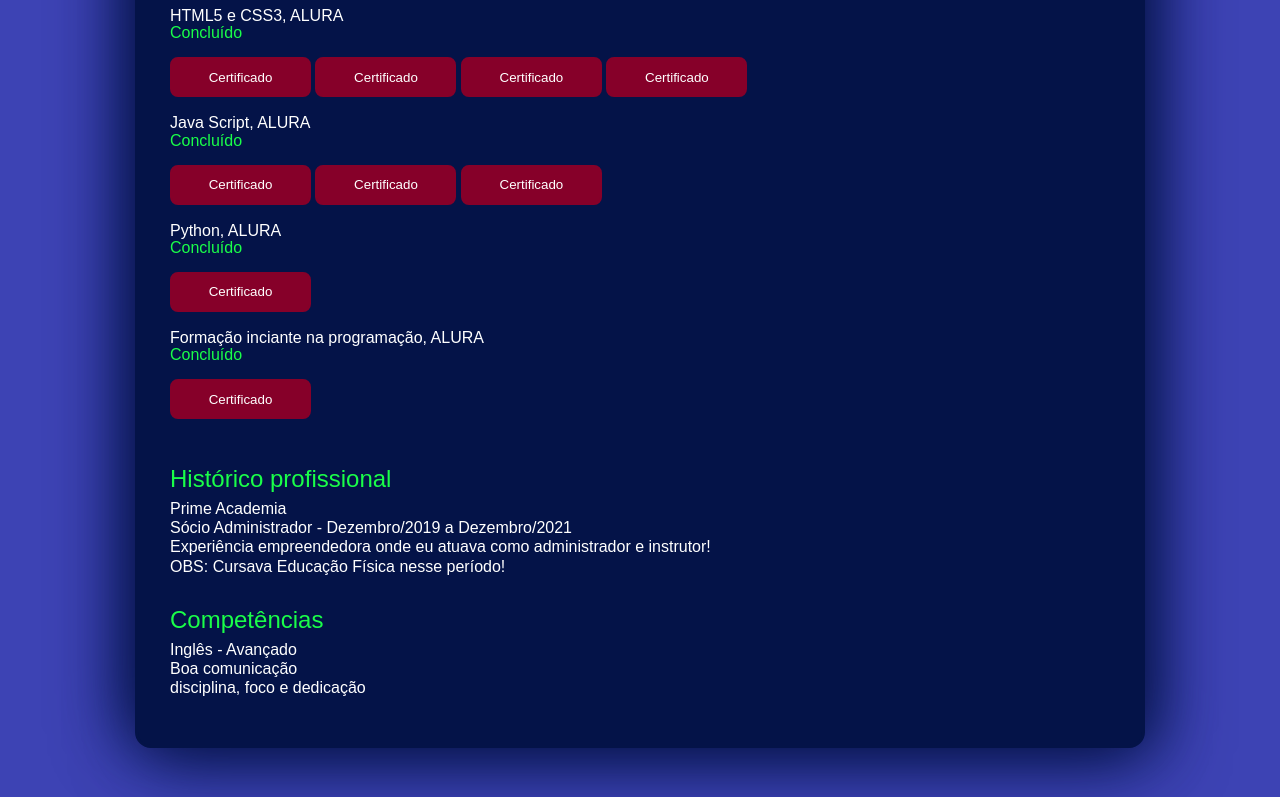
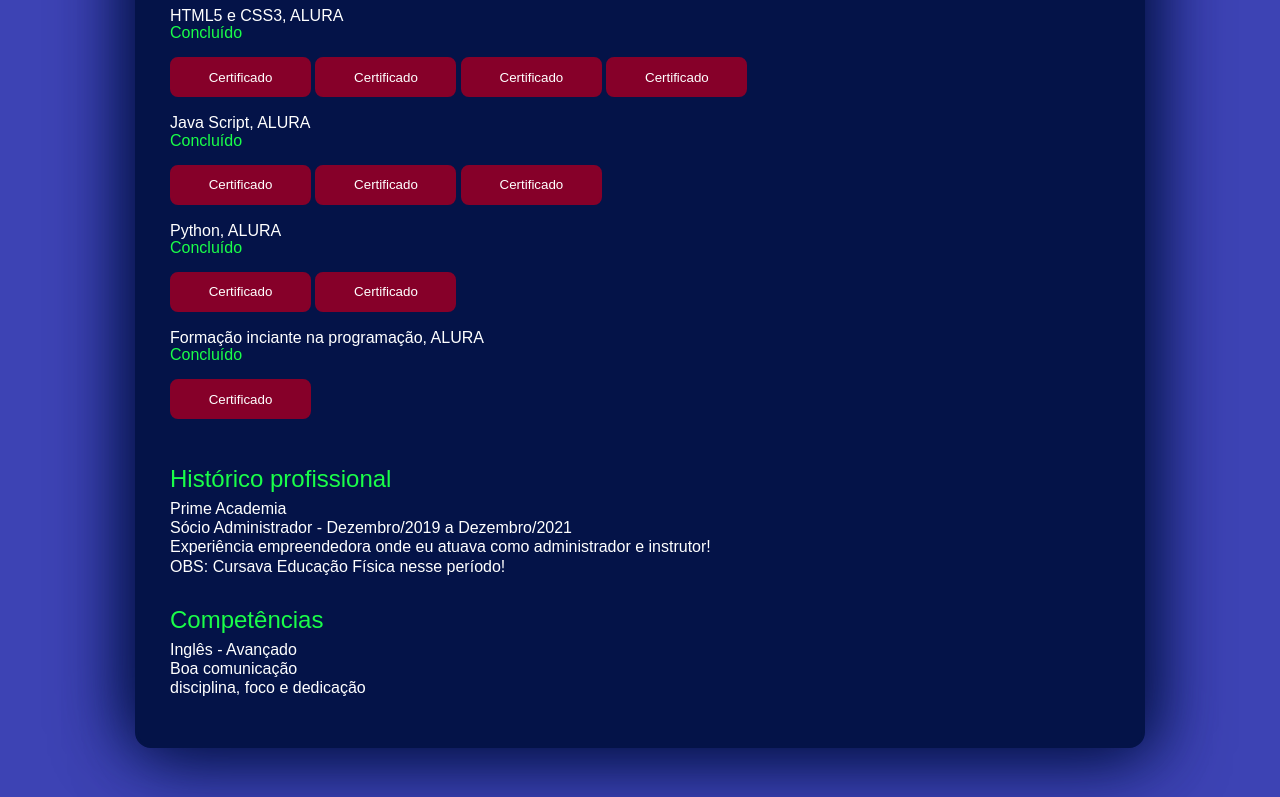
Before and after one commit to kauewa/Curriculo, a plain HTML site: page index.html in a window 1280 px wide. Shown: the part 1188-1985 px from the top of the page. Drawn offline with Linux system fonts and the light colour scheme; a web font is replaced by a local one.

Commit message:
novo certificado

```diff
--- a/index.html
+++ b/index.html
@@ -106,6 +106,7 @@
                             <span class="concluido">Concluído</span>
                             <div class="certificar">
                                 <a href="certificados/Kauê Wandscher - Curso - python1.pdf" target="_blank"><button class="certificado">Certificado</button></a>
+                                <a href="certificados/python3 parte 2.pdf" target="_blank"><button class="certificado">Certificado</button></a>
                             </div>
                     </div>
                     <div class="box-curso">
```
Also changed, not shown: ingles.html (+1 -0 lines).
